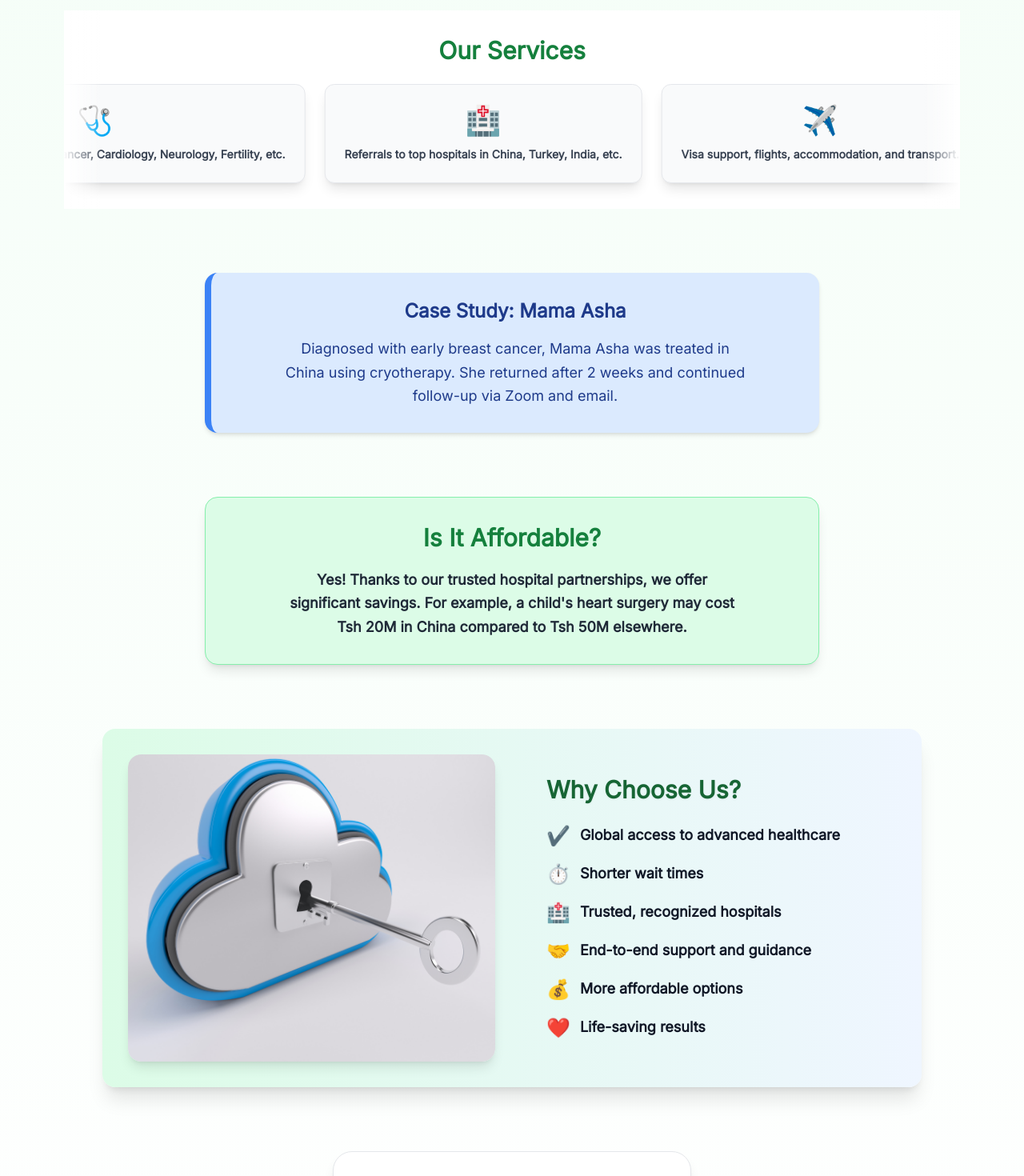
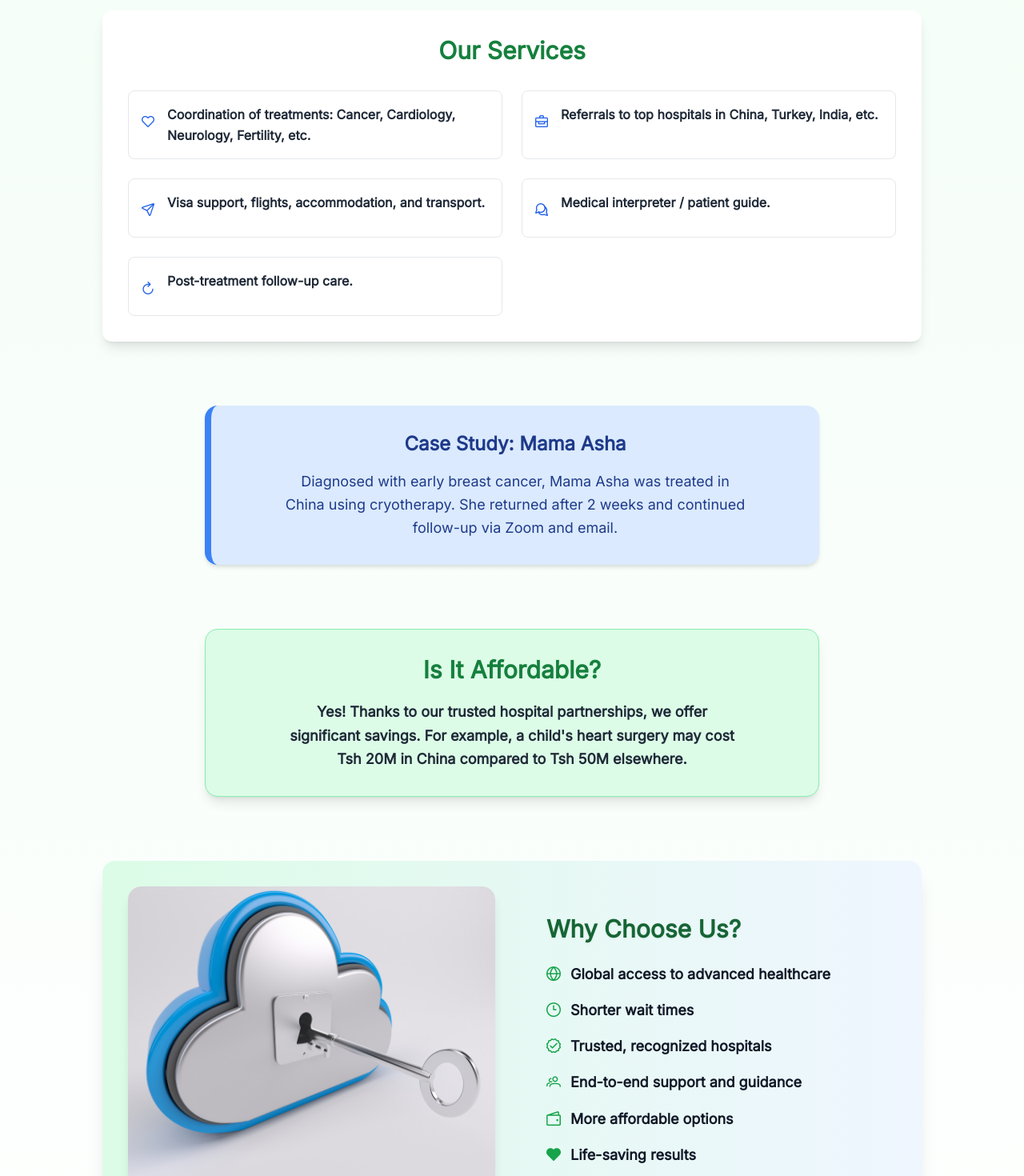
Before and after one commit to nshobairwe/vueProject-Tailwind-primeicon, a Vue app: page /medicalTourism in a window 1280 px wide. Shown: the part 1100-2570 px from the top of the page at 80% size. Built offline with nearby package versions, Linux system fonts and the light colour scheme.

Commit message:
new design for services

```diff
--- a/src/components/MedicalChooseUs.vue
+++ b/src/components/MedicalChooseUs.vue
@@ -1,7 +1,6 @@
 <script setup>
 import img4 from '../assets/MedicalImages/img4.png'
 </script>
-
 <template>
   <div
     class="fade-in bg-gradient-to-r from-green-100 to-blue-50 p-8 rounded-2xl shadow-xl max-w-5xl mx-auto"
@@ -24,27 +23,27 @@ import img4 from '../assets/MedicalImages/img4.png'
         </h2>
         <ul class="space-y-4 text-lg text-gray-900 leading-relaxed">
           <li class="flex items-start gap-3">
-            <span class="text-green-600 text-2xl">✔️</span>
+            <i class="pi pi-globe text-green-600 text-xl"></i>
             <span>Global access to advanced healthcare</span>
           </li>
           <li class="flex items-start gap-3">
-            <span class="text-green-600 text-2xl">⏱️</span>
+            <i class="pi pi-clock text-green-600 text-xl"></i>
             <span>Shorter wait times</span>
           </li>
           <li class="flex items-start gap-3">
-            <span class="text-green-600 text-2xl">🏥</span>
+            <i class="pi pi-verified text-green-600 text-xl"></i>
             <span>Trusted, recognized hospitals</span>
           </li>
           <li class="flex items-start gap-3">
-            <span class="text-green-600 text-2xl">🤝</span>
+            <i class="pi pi-users text-green-600 text-xl"></i>
             <span>End-to-end support and guidance</span>
           </li>
           <li class="flex items-start gap-3">
-            <span class="text-green-600 text-2xl">💰</span>
+            <i class="pi pi-wallet text-green-600 text-xl"></i>
             <span>More affordable options</span>
           </li>
           <li class="flex items-start gap-3">
-            <span class="text-green-600 text-2xl">❤️</span>
+            <i class="pi pi-heart-fill text-green-600 text-xl"></i>
             <span>Life-saving results</span>
           </li>
         </ul>
--- a/src/components/MedicalOurservice.vue
+++ b/src/components/MedicalOurservice.vue
@@ -1,65 +1,29 @@
 <script setup>
-import { ref } from 'vue'
-
 const services = [
-  { icon: '🩺', text: 'Coordination of treatments: Cancer, Cardiology, Neurology, Fertility, etc.' },
-  { icon: '🏥', text: 'Referrals to top hospitals in China, Turkey, India, etc.' },
-  { icon: '✈️', text: 'Visa support, flights, accommodation, and transport.' },
-  { icon: '🗣️', text: 'Medical interpreter / patient guide.' },
-  { icon: '🔄', text: 'Post-treatment follow-up care.' },
+  { icon: 'pi pi-heart', text: 'Coordination of treatments: Cancer, Cardiology, Neurology, Fertility, etc.' },
+  { icon: 'pi pi-briefcase', text: 'Referrals to top hospitals in China, Turkey, India, etc.' },
+  { icon: 'pi pi-send', text: 'Visa support, flights, accommodation, and transport.' },
+  { icon: 'pi pi-comments', text: 'Medical interpreter / patient guide.' },
+  { icon: 'pi pi-refresh', text: 'Post-treatment follow-up care.' },
 ]
-
-const isPaused = ref(false)
-
-function pauseScroll() {
-  isPaused.value = true
-}
-
-function resumeScroll() {
-  isPaused.value = false
-}
 </script>
 
 <template>
-  <div class="relative overflow-hidden bg-white py-8">
-    <h2 class="text-3xl font-bold mb-6 text-center text-green-700">Our Services</h2>
-    <div
-      class="relative w-full"
-      @mouseenter="pauseScroll"
-      @mouseleave="resumeScroll"
-    >
-      <div
-        class="flex w-max space-x-6 px-4"
-        :class="{ 'animate-scroll': !isPaused }"
+  <section class="max-w-5xl mx-auto p-8 bg-white rounded-xl shadow-lg">
+    <h2 class="text-3xl font-bold mb-8 text-center text-green-700">Our Services</h2>
+    <ul class="grid grid-cols-1 md:grid-cols-2 gap-6">
+      <li
+        v-for="(service, i) in services"
+        :key="i"
+        class="flex items-start gap-4 border border-gray-200 rounded-lg p-4 hover:shadow-md transition-shadow"
       >
-        <div
-          v-for="(service, index) in [...services, ...services]"
-          :key="index"
-          class="min-w-[240px] bg-gray-50 border border-gray-200 rounded-xl p-6 shadow-lg flex-shrink-0 text-center"
-        >
-          <div class="text-blue-700 text-4xl mb-3">{{ service.icon }}</div>
-          <p class="text-gray-700 text-sm leading-relaxed">{{ service.text }}</p>
-        </div>
-      </div>
-    </div>
-
-    <!-- Gradient fade edges -->
-    <div class="pointer-events-none absolute top-0 left-0 w-12 h-full bg-gradient-to-r from-white"></div>
-    <div class="pointer-events-none absolute top-0 right-0 w-12 h-full bg-gradient-to-l from-white"></div>
-  </div>
+        <i :class="service.icon + ' text-blue-600 text-3xl mt-1 flex-shrink-0'"></i>
+        <p class="text-gray-800 leading-relaxed text-base">{{ service.text }}</p>
+      </li>
+    </ul>
+  </section>
 </template>
 
 <style scoped>
-@keyframes scroll {
-  0% {
-    transform: translateX(0%);
-  }
-  100% {
-    transform: translateX(-50%);
-  }
-}
-
-.animate-scroll {
-  animation: scroll 50s linear infinite;
-}
+/* No animation, clean, clear grid layout */
 </style>
--- a/src/components/MedicalTourism.vue
+++ b/src/components/MedicalTourism.vue
@@ -74,22 +74,23 @@ onMounted(() => {
       <p class="mb-6 text-gray-700 font-medium">We support you every step of the journey.</p>
       <ul class="text-lg space-y-3 text-gray-900">
   <li class="flex items-center justify-center gap-3">
-          <span class="text-green-600 text-2xl">📞</span>
+    <i class="pi pi-phone text-blue-500 text-2xl"></i>
     <a href="tel:+255747100444" class="hover:text-green-700 transition">
       {{ contact.phone }}
     </a>
   </li>
   <li class="flex items-center justify-center gap-3">
-          <span class="text-green-600 text-2xl">📧</span>
+    <i class="pi pi-envelope text-blue-500 text-2xl"></i>
     <a href="mailto:info@opensea.co.tz" class="hover:text-green-700 transition">
       {{ contact.email }}
     </a>
   </li>
   <li class="flex items-center justify-center gap-3">
-          <span class="text-green-600 text-2xl">📍</span>
+    <i class="pi pi-map-marker text-blue-500 text-2xl"></i>
     <span>{{ contact.address }}</span>
   </li>
 </ul>
+
     </div>
 
   </section>
--- a/src/components/OurServices.vue
+++ b/src/components/OurServices.vue
@@ -1,39 +1,25 @@
 <template>
-  <section class="max-w-screen-xl mx-auto py-20 px-6 mt-24 md:mt-32">
-    <h2
-      class="text-4xl font-extrabold text-blue-900 text-center mb-12 tracking-wide"
-    >
+  <section class="max-w-screen-md mx-auto py-20 px-6 mt-24 md:mt-32">
+    <h2 class="text-5xl font-extrabold text-blue-900 text-center mb-16 tracking-wide">
       {{ t("services.title") }}
     </h2>
 
-    <div class="relative overflow-hidden">
+    <div class="grid grid-cols-1 md:grid-cols-2 gap-14">
       <div
-        class="animate-scroll flex space-x-8 w-max"
-        role="list"
-        aria-label="Services scrolling list"
-      >
-        <div
-          v-for="(card, index) in [...cards, ...cards]"
+        v-for="(card, index) in cards"
         :key="index"
-          class="service-card w-72 bg-white p-6 rounded-3xl shadow-lg transform transition duration-300 ease-in-out hover:shadow-2xl hover:-translate-y-3 hover:scale-[1.05] cursor-pointer flex flex-col"
+        class="service-card bg-white p-10 rounded-3xl shadow-lg transform transition duration-300 ease-in-out hover:shadow-2xl hover:-translate-y-3 hover:scale-[1.07] cursor-pointer flex flex-col"
         tabindex="0"
-          role="listitem"
+        role="region"
         :aria-label="t(card.titleKey)"
       >
-          <div
-            class="text-5xl mb-4 text-blue-500 flex justify-center select-none"
-            aria-hidden="true"
-          >
+        <div class="text-6xl mb-6 text-blue-500 flex justify-center select-none" aria-hidden="true">
           <i :class="icons[index % icons.length]"></i>
         </div>
-          <h3
-            class="text-xl font-bold mb-4 text-center text-blue-900 tracking-wide"
-          >
+        <h3 class="text-2xl font-bold mb-6 text-center text-blue-900 tracking-wide">
           {{ t(card.titleKey) }}
         </h3>
-          <ul
-            class="list-disc list-inside text-gray-700 space-y-1 text-sm leading-relaxed flex-grow"
-          >
+        <ul class="list-disc list-inside text-gray-700 space-y-2 text-base leading-relaxed flex-grow">
           <li v-for="(itemKey, i) in card.itemsKey" :key="i">
             {{ t(itemKey) }}
           </li>
@@ -41,16 +27,8 @@
       </div>
     </div>
 
-      <div
-        class="pointer-events-none absolute top-0 left-0 w-20 h-full bg-gradient-to-r from-white"
-      ></div>
-      <div
-        class="pointer-events-none absolute top-0 right-0 w-20 h-full bg-gradient-to-l from-white"
-      ></div>
-    </div>
-
-    <div class="mt-20 text-center max-w-3xl mx-auto">
-      <h3 class="text-2xl font-semibold text-blue-900 mb-4 tracking-wide">
+    <div class="mt-24 text-center max-w-3xl mx-auto">
+      <h3 class="text-3xl font-semibold text-blue-900 mb-6 tracking-wide">
         {{ t("services.key_capabilities_title") }}
       </h3>
       <p class="text-lg text-gray-800 leading-relaxed whitespace-pre-line">
@@ -109,19 +87,6 @@ const icons = ["pi pi-heart", "pi pi-search", "pi pi-cog", "pi pi-box"];
 </script>
 
 <style scoped>
-@keyframes scroll {
-  0% {
-    transform: translateX(0%);
-  }
-  100% {
-    transform: translateX(-50%);
-  }
-}
-
-.animate-scroll {
-  animation: scroll 60s linear infinite;
-}
-
 .service-card {
   will-change: transform, box-shadow;
   perspective: 1000px;
@@ -131,7 +96,7 @@ const icons = ["pi pi-heart", "pi pi-search", "pi pi-cog", "pi pi-box"];
 .service-card:hover,
 .service-card:focus-visible {
   outline: none;
-  transform: translateY(-12px) scale(1.05) rotateX(3deg);
+  transform: translateY(-12px) scale(1.07) rotateX(3deg);
   box-shadow: 0 20px 40px rgba(0, 0, 0, 0.15);
 }
 
```
Lines whose indentation alone changed are shown as unchanged.
